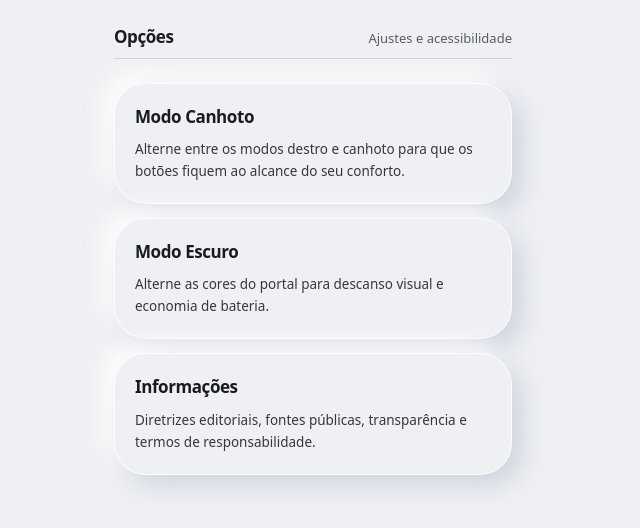
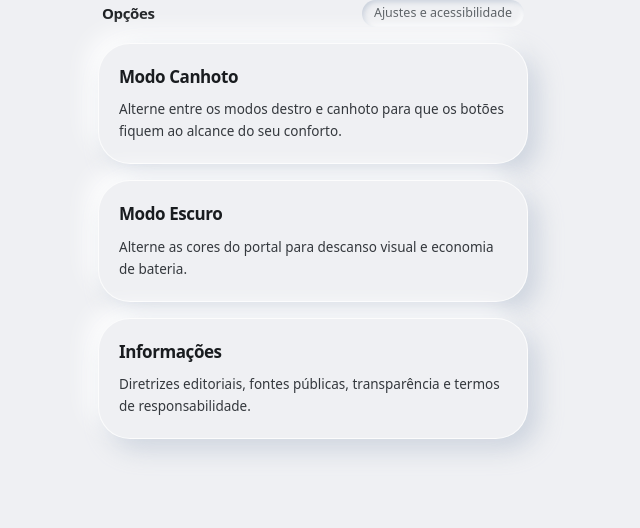
Before and after one commit to MRMATOS/guarapuava, a Next.js app: page /opcoes in a window 1280 px wide. Shown: the top 528 px of the page, without its empty margins (327-967 px from the left). Built offline with nearby package versions, Linux system fonts and the light colour scheme; no server answers.

Commit message:
style(opcoes): alinha header e container com o padrao exato da pagina de informacoes

```diff
--- a/src/components/opcoes/OpcoesFeed.tsx
+++ b/src/components/opcoes/OpcoesFeed.tsx
@@ -66,20 +66,19 @@ export const OpcoesFeed: React.FC<OpcoesFeedProps> = ({
   };
 
   return (
-    <div className="w-full flex flex-col min-h-[100dvh] pb-32 sm:pb-36">
-      <div className="w-full max-w-[430px] mx-auto px-4 pt-4 sm:pt-6 flex-1 flex flex-col">
-        {/* Cabeçalho da Central de Opções (Padrão canônico de Utilidades e InfoFeed) */}
-        <header className="flex items-baseline justify-between mb-6 pb-2 border-b border-rule">
-          <h1 className="text-[17px] font-bold text-ink tracking-tight">
-            Opções
-          </h1>
-          <span className="text-[13px] text-ink-muted">
-            Ajustes e acessibilidade
-          </span>
-        </header>
+    <div className="page-shell">
+      {/* Cabeçalho da Central de Opções (idêntico ao InfoFeed) */}
+      <div className="flex items-center justify-between mb-4 px-1">
+        <h1 className="font-semibold text-ink text-[15px] tracking-tight">
+          Opções
+        </h1>
+        <span className="badge-inset">
+          Ajustes e acessibilidade
+        </span>
+      </div>
 
-        {/* Lista de 3 Cards Clicáveis (Padrão 100% tátil, sem botões internos) */}
-        <div className="flex flex-col gap-3.5">
+      {/* Lista de 3 Cards Clicáveis (Padrão 100% tátil, sem botões internos) */}
+      <div className="flex flex-col gap-4">
           {/* Card 1: Alternador Destro / Canhoto */}
           <button
             type="button"
@@ -125,7 +124,6 @@ export const OpcoesFeed: React.FC<OpcoesFeedProps> = ({
             </p>
           </button>
         </div>
-      </div>
 
       {/* Dock Inferior Mobile (Mais - Filtrar - Notícias - Vagas) */}
       {!hideNav && (
```
